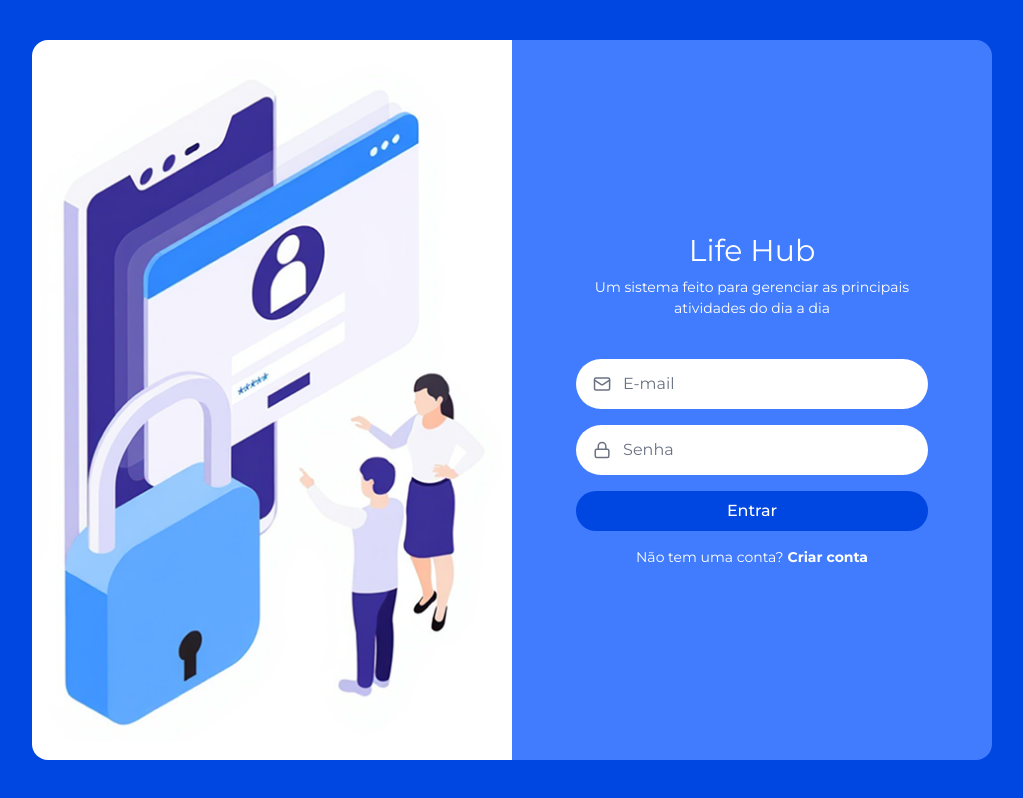
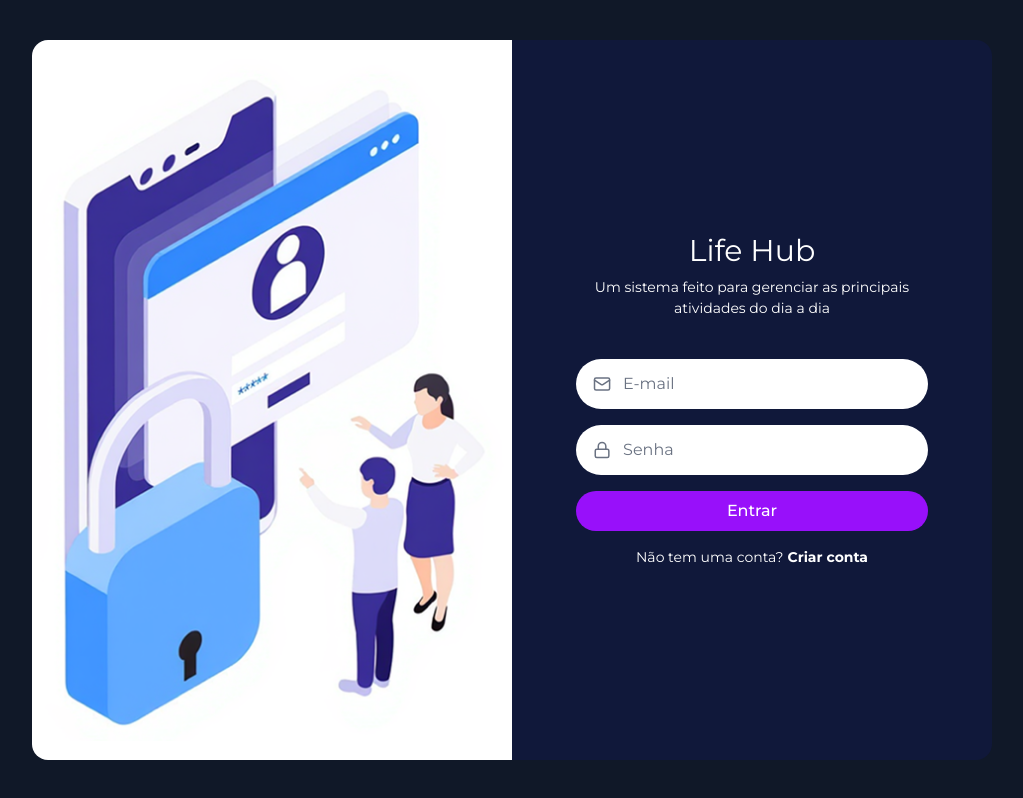
Before and after one commit to EduardoAlmeida10/lifehub, a Next.js app in the folder frontend-lifehub/: page / in a window 1280 px wide. Shown: the whole page, without its empty margins (128-1151 px from the left). Built offline with nearby package versions, Linux system fonts and the light colour scheme; no server answers.

Commit message:
styles: new system colors

```diff
--- a/frontend-lifehub/app/globals.css
+++ b/frontend-lifehub/app/globals.css
@@ -1,7 +1,13 @@
 @import "tailwindcss";
 
 @theme {
-  --color-primary: #0046E0;
+  --color-primary: #101828;
+  --color-secondary: #10183a;
+  --color-foreground: #9810fa;
+}
+
+/* @theme {
+  --color-primary: #244BB8;
   --color-secondary: #417CFF;
   --color-foreground: #0046E0;
-}
+} */
```
